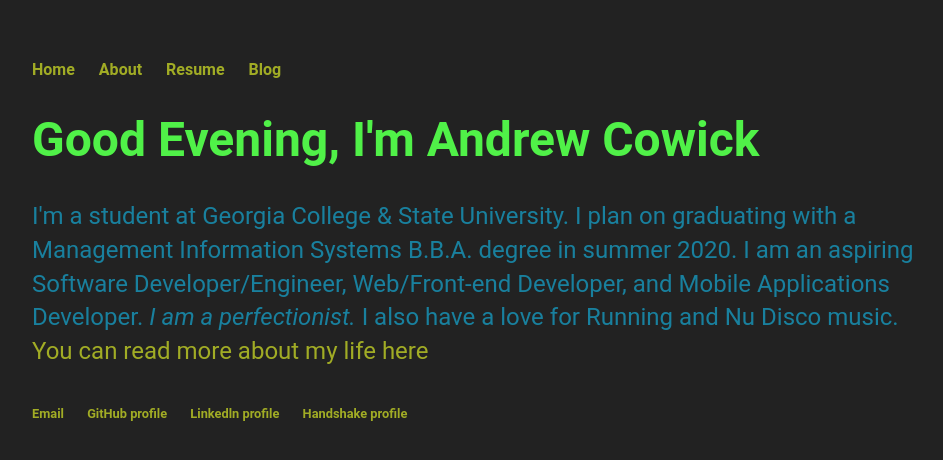
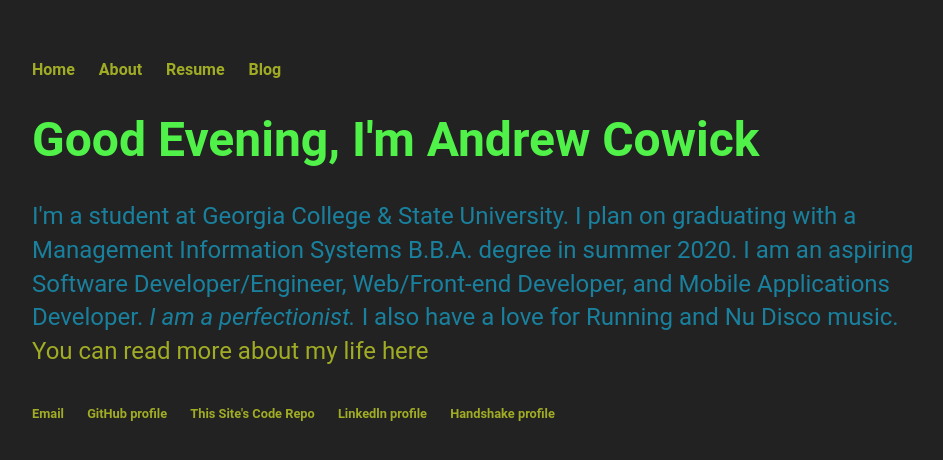
Before and after one commit to acow19/acow19.github.io, a Jekyll site: the page built from index.html, in a window 1280 px wide. Shown: the top 460 px of the page, without its empty margins (160-1103 px from the left). Built offline with Jekyll 4.4.1, drawn with Linux system fonts in a browser that asks for light colours.

Commit message:
Added link to the site's code repo in the footer and made some of the links in the footer open to a new tab.

```diff
--- a/_layouts/default.html
+++ b/_layouts/default.html
@@ -22,9 +22,10 @@
             <footer>
                 <ul>
                     <li><a href="mailto:acowickxctf@gmail.com">Email</a></li>
-                    <li><a href="https://github.com/acow19">GitHub profile</a></li>
-                    <li><a href="https://www.linkedin.com/in/andrew-cowick-343b16171/">Linkedln profile</a></li>
-                    <li><a href="https://gcsu.joinhandshake.com/users/13416605">Handshake profile</a></li>
+                    <li><a href="https://github.com/acow19" target="_blank">GitHub profile</a></li>
+                    <li><a href="https://github.com/acow19/acow19.github.io" target="_blank">This Site's Code Repo</a></li>
+                    <li><a href="https://www.linkedin.com/in/andrew-cowick-343b16171/" target="_blank">Linkedln profile</a></li>
+                    <li><a href="https://gcsu.joinhandshake.com/users/13416605" target="_blank">Handshake profile</a></li>
                 </ul>
             </footer>
 
```
